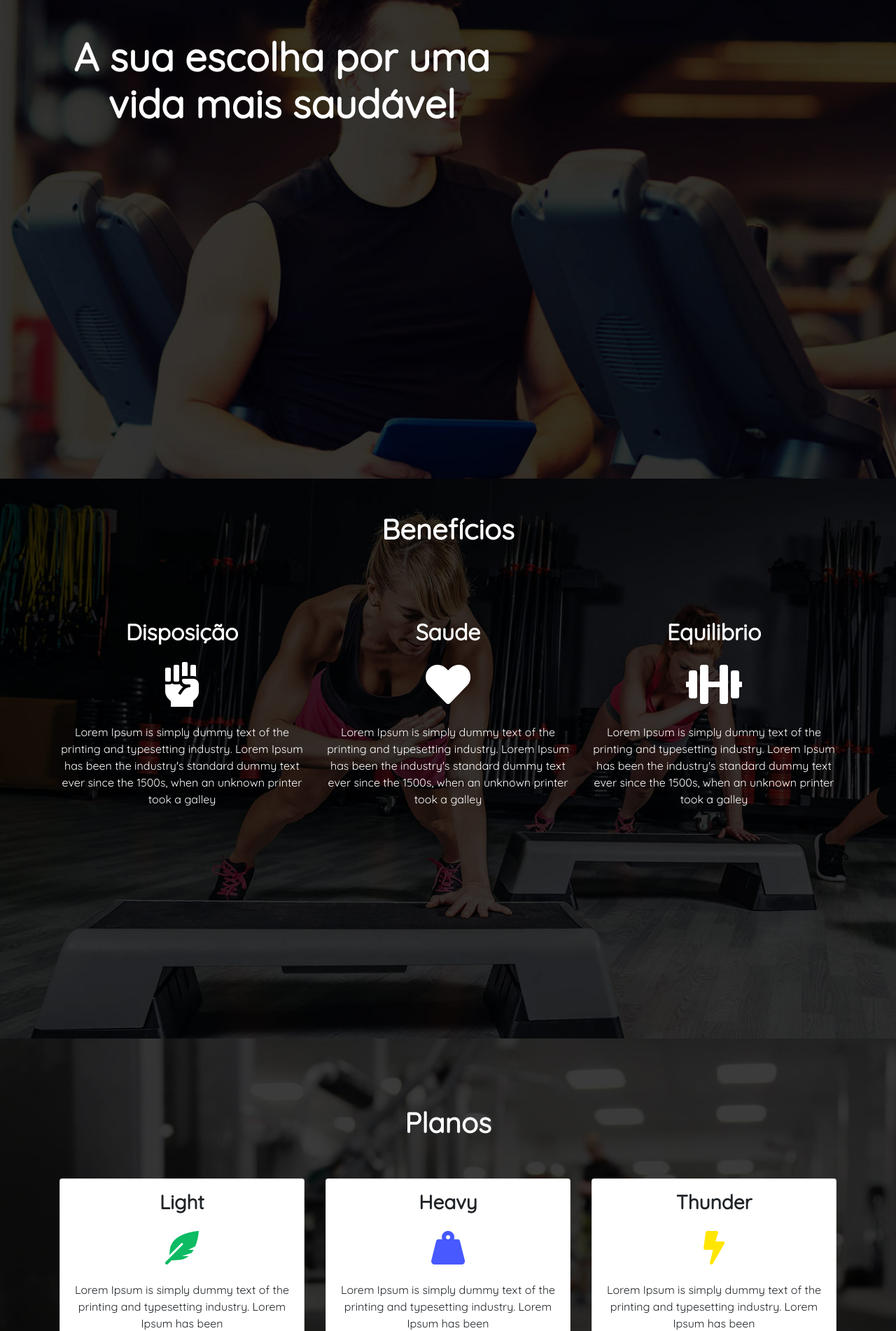
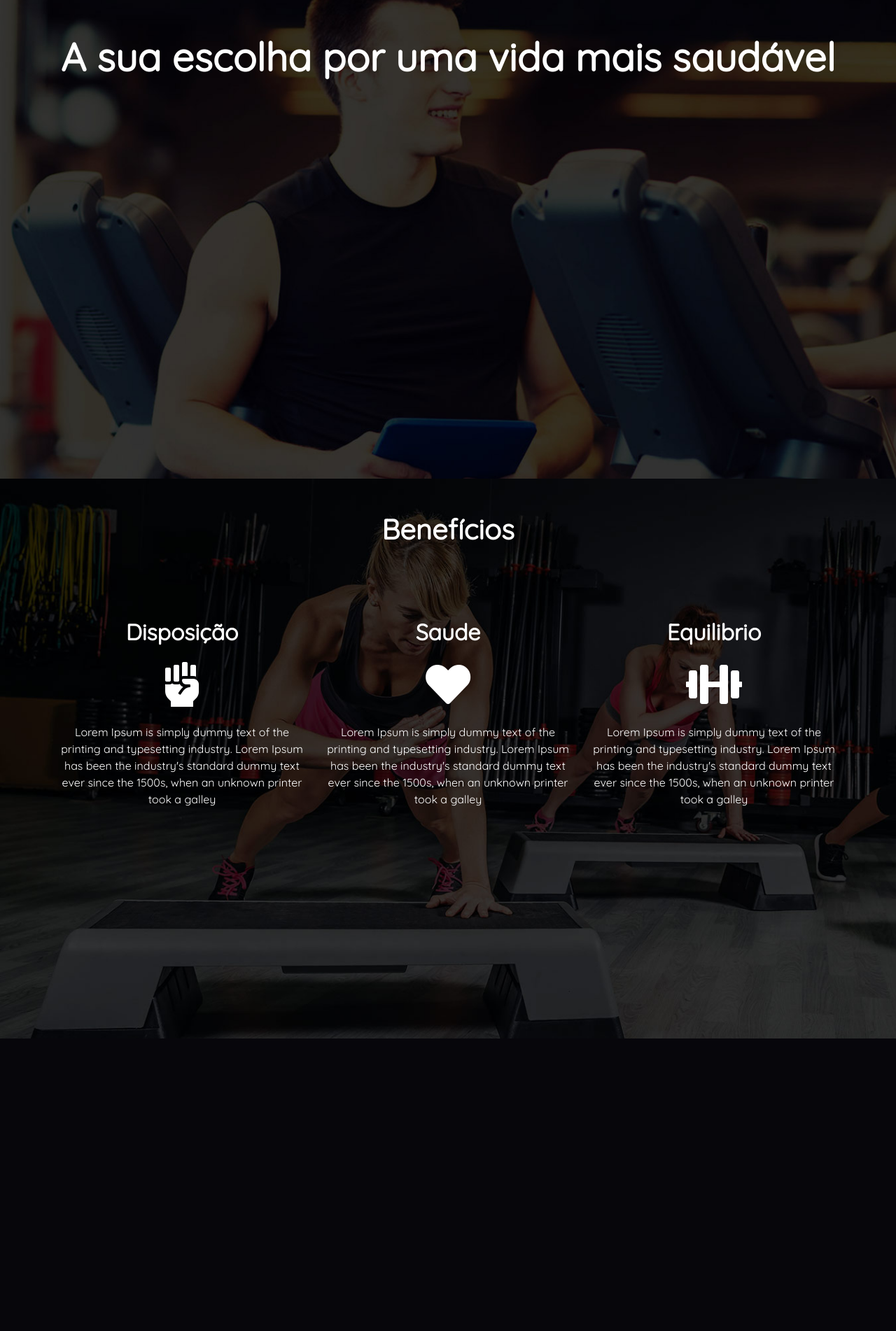
Before and after one commit to vinniimiranda/boaforma, a PHP site: page /index.html in a window 1280 px wide. Shown: the part 116-2018 px from the top of the page at 70% size. After the commit the page ends 1600 px from the top, so only its background shows below. Run offline with PHP 8.4, Linux system fonts and the light colour scheme; some libraries are stand-ins or nearby versions.

Commit message:
Correção das sections

```diff
--- a/custom.css
+++ b/custom.css
@@ -76,7 +76,7 @@ div{
 
     background-color: rgba(65, 63, 63, 0.4);
     padding:0 10px;
-    /* transform: scale(1.03) */
+
 
 }
 .icon{
--- a/index.html
+++ b/index.html
@@ -16,6 +16,7 @@
 </head>
 
 <body>
+    <div>
     <section id="main" class="">
         <div class="container">
             <nav class="navbar navbar-expand-lg navbar-dark bg-transparent pt-2">
@@ -45,12 +46,14 @@
         </div>
         <div class="container">
             <div class="row mt-5">
-                <div class="col-md-7 text-center text-white">
+                <div class="col-md-12 text-center text-white">
                     <h1 class="mainTitle">A sua escolha por uma vida mais saudável</h1>
                 </div>
             </div>
         </div>
     </section>
+</div>
+<div>
     <section id="benefits">
         <div class="container ">
             <h1 class="text-center text-white bold pt-5">Benefícios</h1>
@@ -89,7 +92,8 @@
             </div>
         </div>
     </section>
-    <section id="plans" class="pt-5">
+    </div>
+    <!----section id="plans" class="pt-5">
         <div class="container">
             <h1 class="text-center text-white bold pt-5">Planos</h1>
             <div class="row">
@@ -144,7 +148,7 @@
 
             </div>
         </div>
-    </section>
+    </section> -->
 
 
 
```
